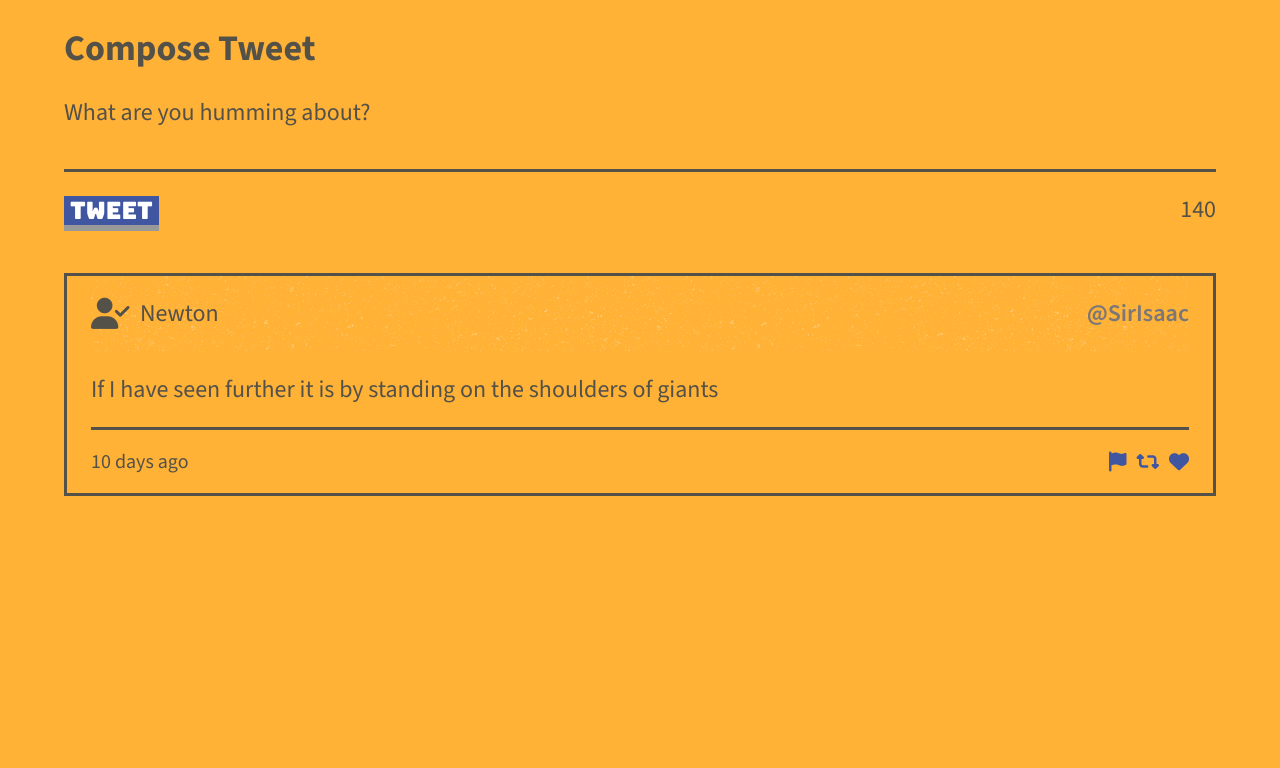
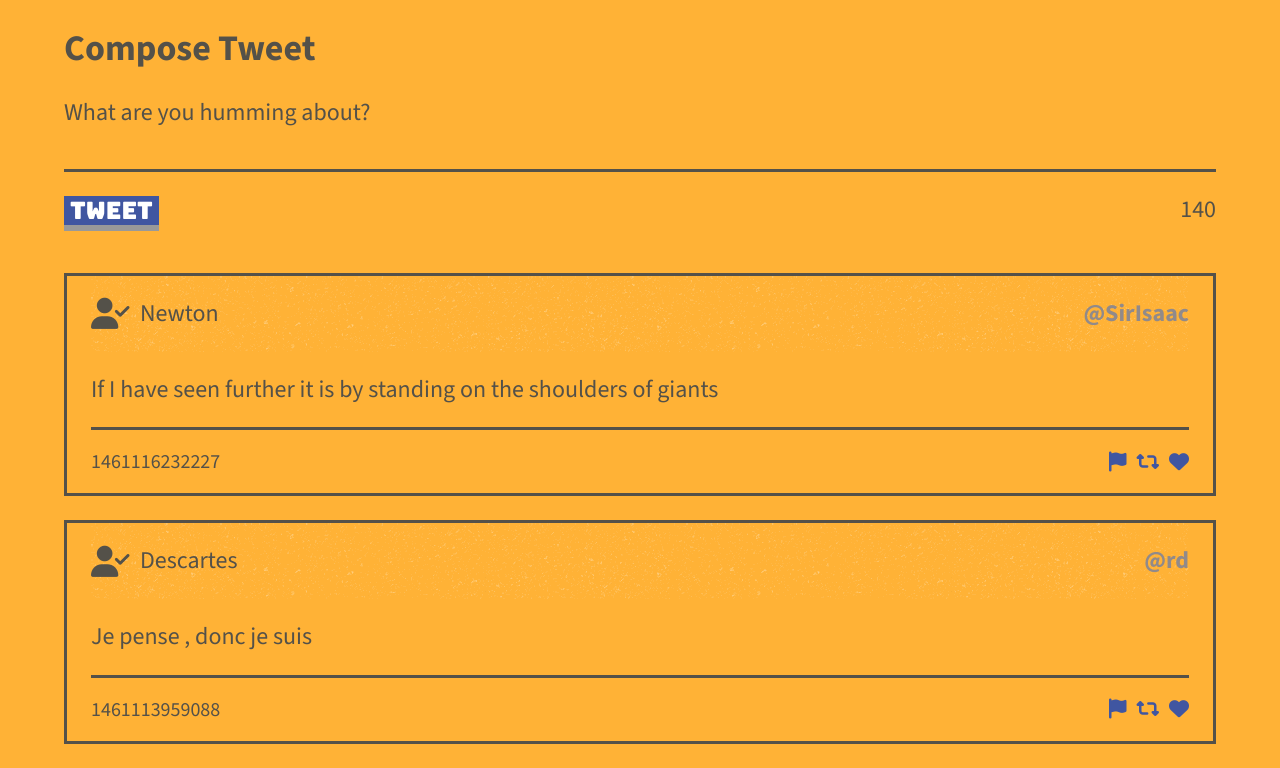
Before and after one commit to JaxonC-06/tweeter, a plain HTML site: page public/index.html in a window 1280 px wide. Shown: the part 561-1329 px from the top of the page. Before the commit the page ends 1081 px from the top, so only its background shows below. Drawn offline with nearby package versions, Linux system fonts and the light colour scheme.

Commit message:
Dynamic tweets implemented. JS used to get tweet data and send to html.

```diff
--- a/public/index.html
+++ b/public/index.html
@@ -76,26 +76,7 @@
       </section>
 
       <!-- Existing Tweets -->
-      <section>
-        <article class="tweet">
-          <header>
-            <div>
-              <i class="fa-solid fa-user-check"></i>
-              <p>Newton</p>
-            </div>
-            <p class="user-handle">@SirIsaac</p>
-          </header>
-          <p>If I have seen further it is by standing on the shoulders of giants</p>
-          <footer>
-            <p>10 days ago</p>
-            <div>
-              <i class="fa-solid fa-flag tweet-reactions"></i>
-              <i class="fa-solid fa-retweet tweet-reactions"></i>
-              <i class="fa-solid fa-heart tweet-reactions"></i>
-            </div>
-          </footer>
-        </article>
-      </section>
+      <section id="tweets-container"></section>
 
     </main>
   </body>
--- a/public/scripts/client.js
+++ b/public/scripts/client.js
@@ -3,3 +3,71 @@
  * jQuery is already loaded
  * Reminder: Use (and do all your DOM work in) jQuery's document ready function
  */
+
+$(document).ready(function() {
+  /**
+ * Returns <article> element with structured HTML
+ * @param {Object} tweet - Tweet data and content
+ * @returns {string} - The tweet formatted in HTML
+ */
+  const createTweetElement = function(tweet) {
+    const $tweet = $(`
+      <article class="tweet">
+        <header>
+          <div>
+            <i class="fa-solid fa-user-check"></i>
+            <p>${tweet.user.name}</p>
+          </div>
+          <h4 class="user-handle">${tweet.user.handle}</h4>
+        </header>
+        <p>${tweet.content.text}</p>
+        <footer>
+          <p>${tweet.created_at}</p>
+          <div>
+            <i class="fa-solid fa-flag tweet-reactions"></i>
+            <i class="fa-solid fa-retweet tweet-reactions"></i>
+            <i class="fa-solid fa-heart tweet-reactions"></i>
+          </div>
+        </footer>
+      </article>
+    `);
+
+    return $tweet;
+  };
+
+  // Append each tweet to the existing html
+  const renderTweets = function(tweetArray) {
+    for (const tweet of tweetArray) {
+      const $tweet = createTweetElement(tweet);
+      $('#tweets-container').append($tweet);
+    }
+  }
+
+  // Hard-coded initial-tweets data
+  const tweetsData = [
+    {
+      "user": {
+        "name": "Newton",
+        "avatars": "https://i.imgur.com/73hZDYK.png"
+        ,
+        "handle": "@SirIsaac"
+      },
+      "content": {
+        "text": "If I have seen further it is by standing on the shoulders of giants"
+      },
+      "created_at": 1461116232227
+    },
+    {
+      "user": {
+        "name": "Descartes",
+        "avatars": "https://i.imgur.com/nlhLi3I.png",
+        "handle": "@rd" },
+      "content": {
+        "text": "Je pense , donc je suis"
+      },
+      "created_at": 1461113959088
+    }
+  ]
+
+  renderTweets(tweetsData);
+});
--- a/public/styles/tweet.css
+++ b/public/styles/tweet.css
@@ -24,12 +24,12 @@ article.tweet header div {
 }
 
 .fa-user-check {
-  font-size: 130%;
+  font-size: 1.3em;
 }
 
 .user-handle {
-  font-weight: 600;
-  color: rgb(124, 119, 119);
+  margin: 0;
+  color: rgb(145, 138, 138);
 }
 
 /* Tweet footer CSS */
```
